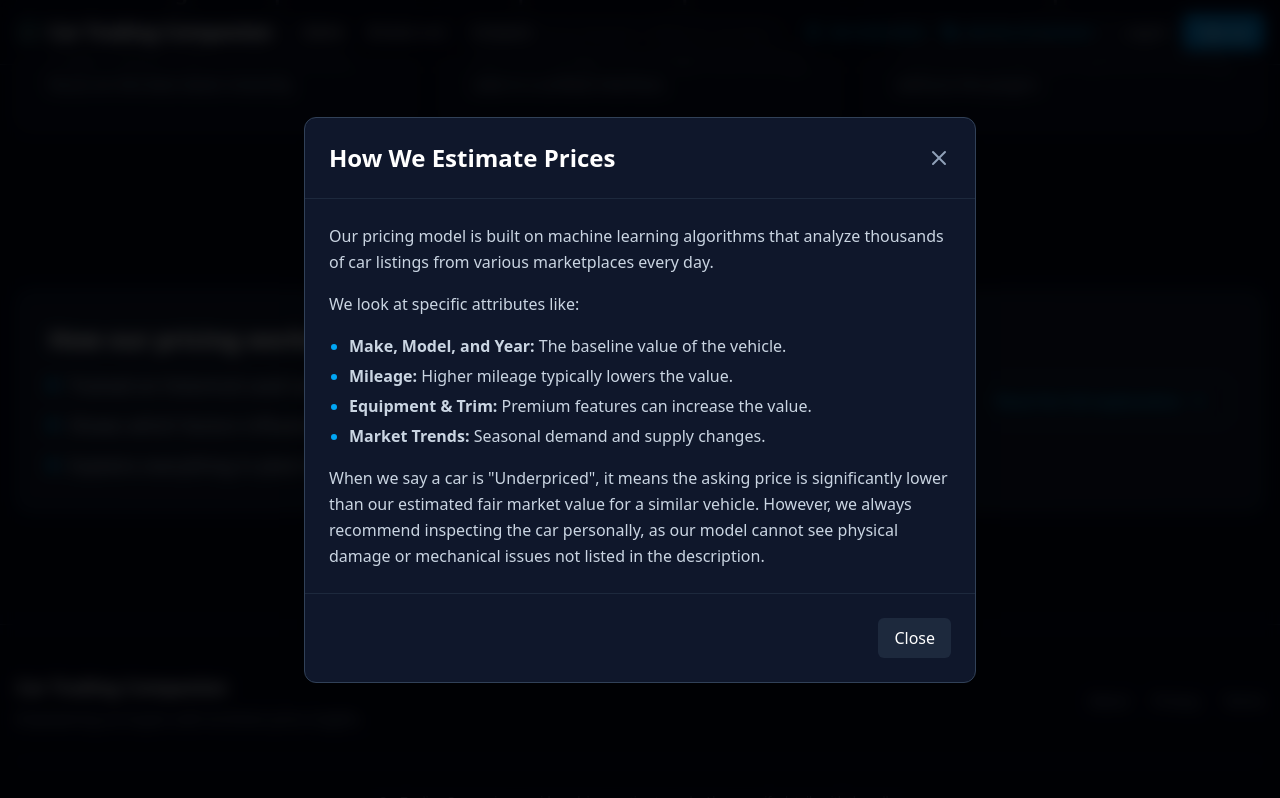
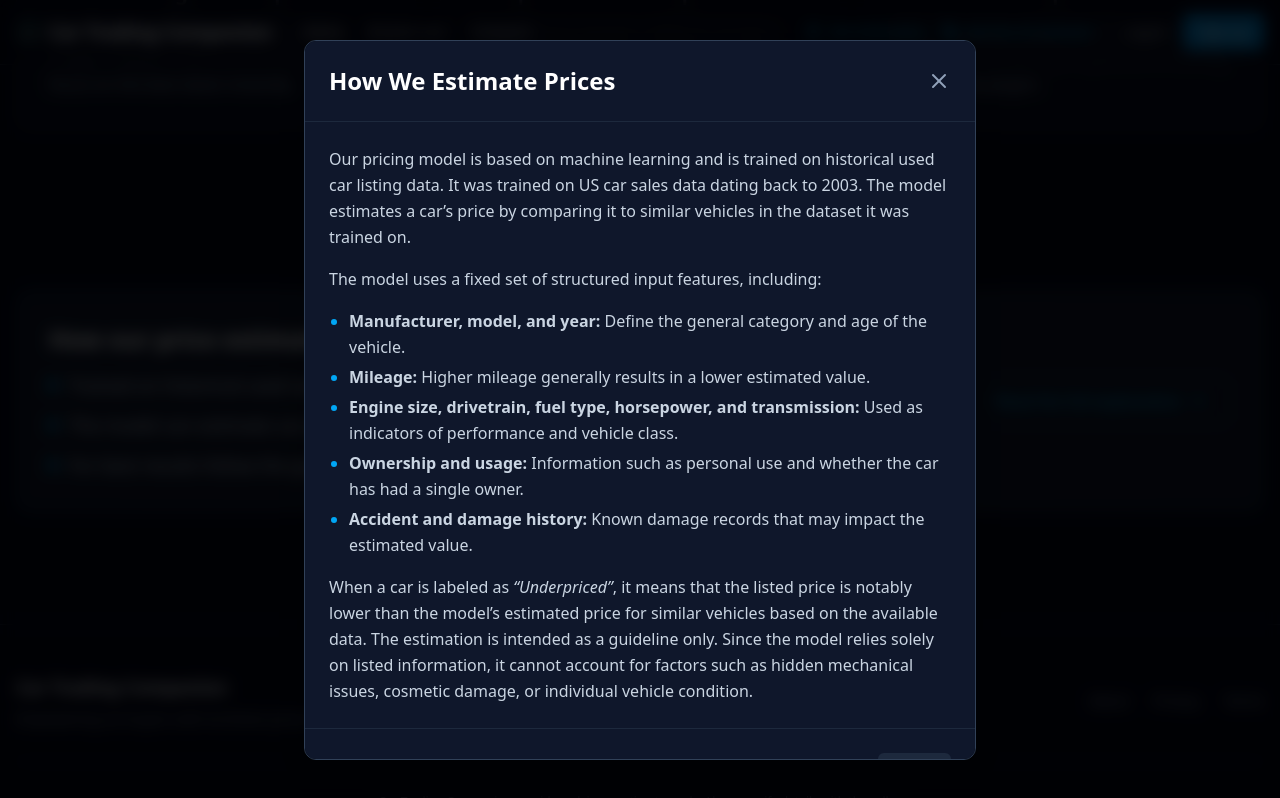
Before and after one commit to brrobert17/ctc, a React (Vite) app in the folder client/: page / in a window 1280 px wide. Both pictures are taken after a click on the button "Read the full explanation". Shown: the part 1820-2618 px from the top of the page. Built offline with nearby package versions, Linux system fonts and the light colour scheme; no server answers.

Commit message:
Change estimation text

```diff
--- a/client/src/components/cardetail/PriceExplanationCard.tsx
+++ b/client/src/components/cardetail/PriceExplanationCard.tsx
@@ -17,17 +17,17 @@ export function PriceExplanationCard({ listingPrice, estimatedPrice }: PriceExpl
     'Underpriced': {
       color: 'text-emerald-400',
       bgColor: 'bg-emerald-500',
-      message: `This car is listed for ${listingPrice.toLocaleString()} DKK, which is approximately ${absDifference.toLocaleString()} DKK (${percentDiff}%) below our estimated fair market value. This is likely a good deal.`
+      message: `This car is listed for ${listingPrice.toLocaleString()} DKK, which is approximately ${absDifference.toLocaleString()} DKK (${percentDiff}%) below our estimated fair market value.`
     },
     'Fairly priced': {
       color: 'text-sky-400',
       bgColor: 'bg-sky-500',
-      message: `This car is listed for ${listingPrice.toLocaleString()} DKK, which is within ${percentDiff}% of our estimated fair market value of ${estimatedPrice.toLocaleString()} DKK. This appears to be a fair price.`
+      message: `This car is listed for ${listingPrice.toLocaleString()} DKK, which is within ${percentDiff}% of our estimated fair market value of ${estimatedPrice.toLocaleString()} DKK.`
     },
     'Overpriced': {
       color: 'text-red-400',
       bgColor: 'bg-red-500',
-      message: `This car is listed for ${listingPrice.toLocaleString()} DKK, which is approximately ${absDifference.toLocaleString()} DKK (${percentDiff}%) above our estimated fair market value. You may want to negotiate.`
+      message: `This car is listed for ${listingPrice.toLocaleString()} DKK, which is approximately ${absDifference.toLocaleString()} DKK (${percentDiff}%) above our estimated fair market value.`
     }
   }
 
@@ -87,7 +87,7 @@ export function PriceExplanationCard({ listingPrice, estimatedPrice }: PriceExpl
           onClick={() => setShowInfoPopup(!showInfoPopup)}
           className="text-sky-400 text-sm hover:text-sky-300 font-medium underline underline-offset-4 decoration-sky-400/30 hover:decoration-sky-300"
         >
-          Learn more about how our pricing works
+          Learn more about how our price estimation works
         </button>
 
         {showInfoPopup && (
@@ -95,9 +95,9 @@ export function PriceExplanationCard({ listingPrice, estimatedPrice }: PriceExpl
             <div className="flex items-start gap-3">
               <div className="p-1.5 rounded-full bg-amber-500/10 text-amber-500 shrink-0">
                 <svg xmlns="http://www.w3.org/2000/svg" width="16" height="16" viewBox="0 0 24 24" fill="none" stroke="currentColor" strokeWidth="2" strokeLinecap="round" strokeLinejoin="round">
-                  <circle cx="12" cy="12" r="10"/>
-                  <line x1="12" y1="16" x2="12" y2="12"/>
-                  <line x1="12" y1="8" x2="12.01" y2="8"/>
+                  <circle cx="12" cy="12" r="10" />
+                  <line x1="12" y1="16" x2="12" y2="12" />
+                  <line x1="12" y1="8" x2="12.01" y2="8" />
                 </svg>
               </div>
               <div className="text-left">
@@ -115,8 +115,8 @@ export function PriceExplanationCard({ listingPrice, estimatedPrice }: PriceExpl
               className="absolute top-2 right-2 text-slate-500 hover:text-slate-300"
             >
               <svg xmlns="http://www.w3.org/2000/svg" width="14" height="14" viewBox="0 0 24 24" fill="none" stroke="currentColor" strokeWidth="2" strokeLinecap="round" strokeLinejoin="round">
-                <line x1="18" y1="6" x2="6" y2="18"/>
-                <line x1="6" y1="6" x2="18" y2="18"/>
+                <line x1="18" y1="6" x2="6" y2="18" />
+                <line x1="6" y1="6" x2="18" y2="18" />
               </svg>
             </button>
             <div className="absolute bottom-0 left-1/2 -translate-x-1/2 translate-y-full">
--- a/client/src/components/home/TrustSection.tsx
+++ b/client/src/components/home/TrustSection.tsx
@@ -13,19 +13,19 @@ export function TrustSection() {
 
             <div className="relative flex flex-col md:flex-row items-center justify-between gap-8 p-8 bg-slate-900 rounded-2xl backdrop-blur-xl">
               <div className="flex-1">
-                <h3 className="text-2xl font-bold text-white mb-4">How our pricing works (in short)</h3>
+                <h3 className="text-2xl font-bold text-white mb-4">How our price estimations works (in short)</h3>
                 <ul className="space-y-3 text-slate-300 text-lg">
                   <li className="flex items-center gap-3">
                     <div className="w-2 h-2 bg-sky-400 rounded-full shadow-[0_0_10px_rgba(56,189,248,0.5)]"></div>
-                    Trained on historical used car listings
+                    Trained on historical used car listings from the USA
                   </li>
                   <li className="flex items-center gap-3">
                     <div className="w-2 h-2 bg-sky-400 rounded-full shadow-[0_0_10px_rgba(56,189,248,0.5)]"></div>
-                    Shows which factors influence the price
+                    The model can estimate car prices for both US and Danish market
                   </li>
                   <li className="flex items-center gap-3">
                     <div className="w-2 h-2 bg-sky-400 rounded-full shadow-[0_0_10px_rgba(56,189,248,0.5)]"></div>
-                    Explains everything in plain language
+                    For best results follow the guidance on the estimation page
                   </li>
                 </ul>
               </div>
@@ -36,7 +36,7 @@ export function TrustSection() {
                   className="group flex items-center gap-2 text-sky-400 hover:text-white font-medium transition-colors px-6 py-3 rounded-lg border border-sky-500/30 hover:bg-sky-500/10 hover:border-sky-500/50"
                 >
                   Read the full explanation
-                  <svg xmlns="http://www.w3.org/2000/svg" width="16" height="16" viewBox="0 0 24 24" fill="none" stroke="currentColor" strokeWidth="2" strokeLinecap="round" strokeLinejoin="round" className="group-hover:translate-x-1 transition-transform"><line x1="5" y1="12" x2="19" y2="12"/><polyline points="12 5 19 12 12 19"/></svg>
+                  <svg xmlns="http://www.w3.org/2000/svg" width="16" height="16" viewBox="0 0 24 24" fill="none" stroke="currentColor" strokeWidth="2" strokeLinecap="round" strokeLinejoin="round" className="group-hover:translate-x-1 transition-transform"><line x1="5" y1="12" x2="19" y2="12" /><polyline points="12 5 19 12 12 19" /></svg>
                 </button>
               </div>
             </div>
@@ -51,24 +51,40 @@ export function TrustSection() {
             <div className="p-6 border-b border-slate-800 flex justify-between items-center">
               <h3 className="text-2xl font-bold text-white">How We Estimate Prices</h3>
               <button onClick={() => setShowModal(false)} className="text-slate-400 hover:text-white">
-                <svg xmlns="http://www.w3.org/2000/svg" width="24" height="24" viewBox="0 0 24 24" fill="none" stroke="currentColor" strokeWidth="2" strokeLinecap="round" strokeLinejoin="round"><line x1="18" y1="6" x2="6" y2="18"/><line x1="6" y1="6" x2="18" y2="18"/></svg>
+                <svg xmlns="http://www.w3.org/2000/svg" width="24" height="24" viewBox="0 0 24 24" fill="none" stroke="currentColor" strokeWidth="2" strokeLinecap="round" strokeLinejoin="round"><line x1="18" y1="6" x2="6" y2="18" /><line x1="6" y1="6" x2="18" y2="18" /></svg>
               </button>
             </div>
             <div className="p-6 space-y-4 text-slate-300 leading-relaxed">
               <p>
-                Our pricing model is built on machine learning algorithms that analyze thousands of car listings from various marketplaces every day.
+                Our pricing model is based on machine learning and is trained on historical used car listing data.
+                It was trained on US car sales data dating back to 2003.
+                The model estimates a car’s price by comparing it to similar vehicles in the dataset it was trained on.
               </p>
+
               <p>
-                We look at specific attributes like:
+                The model uses a fixed set of structured input features, including:
               </p>
+
               <ul className="list-disc pl-5 space-y-1 marker:text-sky-500">
-                <li><strong>Make, Model, and Year:</strong> The baseline value of the vehicle.</li>
-                <li><strong>Mileage:</strong> Higher mileage typically lowers the value.</li>
-                <li><strong>Equipment & Trim:</strong> Premium features can increase the value.</li>
-                <li><strong>Market Trends:</strong> Seasonal demand and supply changes.</li>
+                <li>
+                  <strong>Manufacturer, model, and year:</strong> Define the general category and age of the vehicle.
+                </li>
+                <li>
+                  <strong>Mileage:</strong> Higher mileage generally results in a lower estimated value.
+                </li>
+                <li>
+                  <strong>Engine size, drivetrain, fuel type, horsepower, and transmission:</strong> Used as indicators of performance and vehicle class.
+                </li>
+                <li>
+                  <strong>Ownership and usage:</strong> Information such as personal use and whether the car has had a single owner.
+                </li>
+                <li>
+                  <strong>Accident and damage history:</strong> Known damage records that may impact the estimated value.
+                </li>
               </ul>
+
               <p>
-                When we say a car is "Underpriced", it means the asking price is significantly lower than our estimated fair market value for a similar vehicle. However, we always recommend inspecting the car personally, as our model cannot see physical damage or mechanical issues not listed in the description.
+                When a car is labeled as <em>“Underpriced”</em>, it means that the listed price is notably lower than the model’s estimated price for similar vehicles based on the available data. The estimation is intended as a guideline only. Since the model relies solely on listed information, it cannot account for factors such as hidden mechanical issues, cosmetic damage, or individual vehicle condition.
               </p>
             </div>
             <div className="p-6 border-t border-slate-800 text-right">
```
Also changed, not shown: client/src/pages/EstimationPage.tsx (+20 -31 lines).
